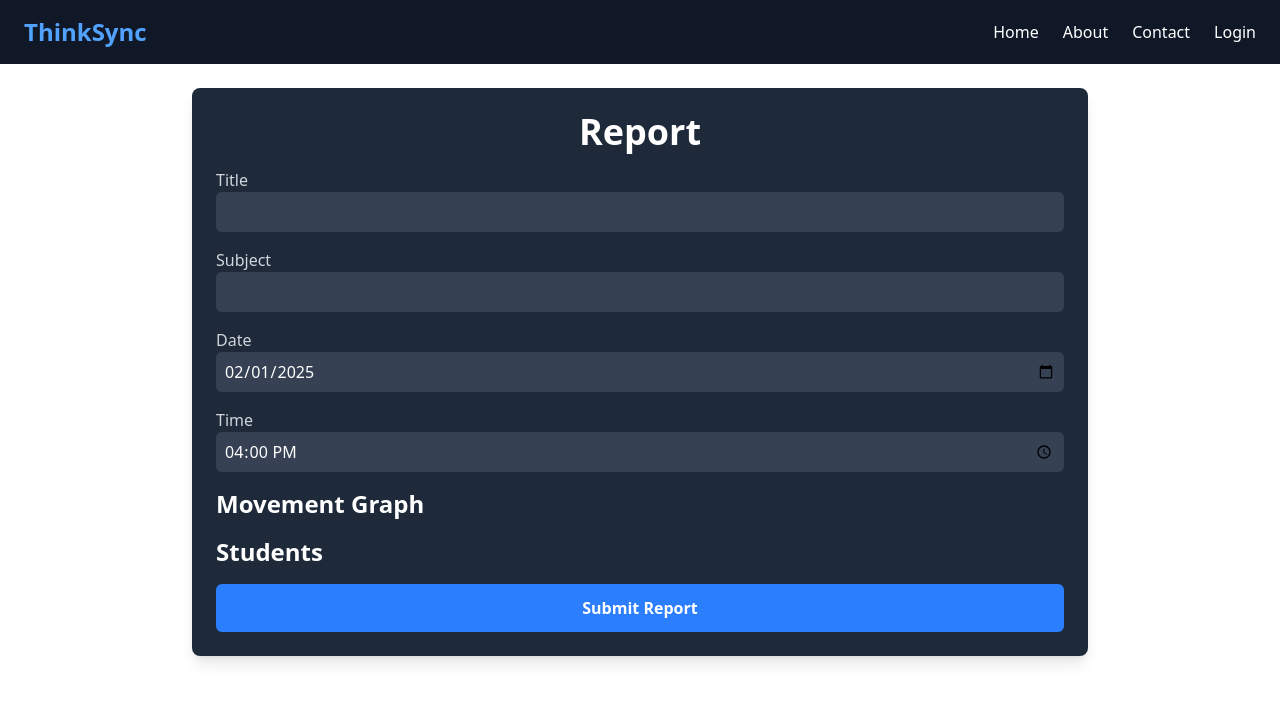
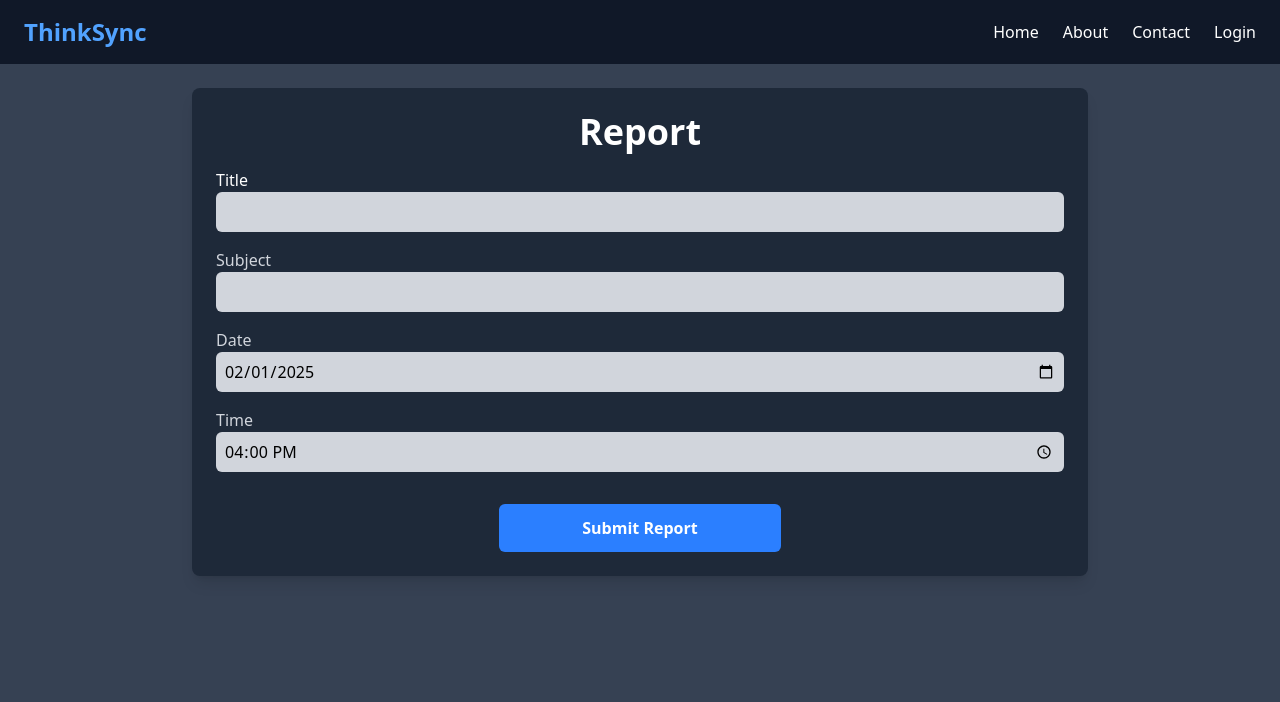
Before and after one commit to Moeed-Chughtai/ICHack25, a React (Vite) app in the folder frontend/: page /report in a window 1280 px wide. Shown: the top 702 px of the page. Built offline with nearby package versions, Linux system fonts and the light colour scheme.

Commit message:
css overhaul

```diff
--- a/frontend/package.json
+++ b/frontend/package.json
@@ -13,6 +13,7 @@
     "@react-three/drei": "^9.121.4",
     "@react-three/fiber": "^8.17.14",
     "@tailwindcss/vite": "^4.0.3",
+    "lucide-react": "^0.474.0",
     "papaparse": "^5.5.2",
     "react": "^18.3.1",
     "react-dom": "^18.3.1",
--- a/frontend/src/data/Sessions.json
+++ b/frontend/src/data/Sessions.json
@@ -179,6 +179,24 @@
             "subject": "erttr",
             "date": "2025-02-02",
             "time": "01:56"
+        },
+        "7": {
+            "title": "title",
+            "subject": "subject",
+            "date": "2025-02-02",
+            "time": "02:06"
+        },
+        "8": {
+            "title": "213",
+            "subject": "123",
+            "date": "2025-02-02",
+            "time": "02:15"
+        },
+        "9": {
+            "title": "title",
+            "subject": "123132",
+            "date": "2025-02-02",
+            "time": "02:39"
         }
     }
 }
--- a/frontend/src/pages/Analysis.jsx
+++ b/frontend/src/pages/Analysis.jsx
@@ -45,7 +45,7 @@ const Analysis = () => {
   };
 
   return (
-    <div className="bg-gray-900 text-white min-h-screen flex flex-col items-center p-6">
+    <div className="bg-gray-700 text-white min-h-screen flex flex-col items-center p-6">
       <div className="bg-gray-800 p-6 rounded-lg shadow-lg w-full max-w-4xl text-center">
         <h2 className="text-4xl font-bold text-white mb-6">Upload Video for Analysis</h2>
 
@@ -54,7 +54,7 @@ const Analysis = () => {
             type="file"
             accept="video/mp4"
             onChange={handleFileChange}
-            className="w-full p-2 bg-gray-700 text-white rounded-md mb-4"
+            className="w-full p-2 bg-gray-300 text-black rounded-md mb-4"
           />
           <button
             type="submit"
--- a/frontend/src/pages/Home.jsx
+++ b/frontend/src/pages/Home.jsx
@@ -6,7 +6,7 @@ const Home = () => {
   const navigate = useNavigate();
 
   return (
-    <div className="bg-gray-900 text-white min-h-screen flex flex-col items-center">
+    <div className="bg-gray-700 text-white min-h-screen flex flex-col items-center">
       {/* 3D Cap Positioned Above the Title */}
       <div className="relative w-full h-[150px] flex items-center justify-center">
         <Scene />
@@ -23,7 +23,7 @@ const Home = () => {
           <h1 className="text-5xl md:text-6xl font-extrabold text-white leading-tight">
             Welcome to <span className="text-blue-400">ThinkSync</span>
           </h1>
-          <p className="mt-4 text-lg text-gray-300">
+          <p className="mt-4 text-lg text-gray-200">
             Automated analysis of teaching and student needs.
           </p>
           <p className="mt-6 inline-block bg-blue-500 hover:bg-blue-600 text-white text-lg px-6 py-3 rounded-full shadow-md transition duration-300" onClick={() => navigate("/analysis")}>
@@ -47,7 +47,7 @@ const Home = () => {
       </section>
 
       {/* Call to Action (Footer) */}
-      <section className="py-16 px-6 text-center bg-blue-600 w-full">
+      <section className="py-16 px-6 text-center bg-gray-700 w-full">
         <h2 className="text-4xl font-bold text-white">Join Us</h2>
         <p className="mt-3 text-gray-100">Enhance teaching experience with AI-powered tools.</p>
         <a
--- a/frontend/src/pages/Library.jsx
+++ b/frontend/src/pages/Library.jsx
@@ -34,7 +34,7 @@ const Library = () => {
   };
 
   return (
-    <div className="bg-gray-900 text-white min-h-screen p-6 flex flex-col items-center">
+    <div className="bg-gray-700 text-white min-h-screen p-6 flex flex-col items-center">
       <div className="bg-gray-800 p-6 rounded-lg shadow-lg w-full max-w-4xl text-center mb-6">
         <h2 className="text-4xl font-bold text-white">Library</h2>
       </div>
@@ -46,7 +46,7 @@ const Library = () => {
           placeholder="Search..."
           value={searchTerm}
           onChange={(e) => setSearchTerm(e.target.value)}
-          className="w-full p-2 bg-gray-700 text-white rounded-md mr-4"
+          className="w-full p-2 bg-gray-300 text-black rounded-md mr-4"
         />
         <button className="bg-white hover:bg-gray-200 text-black font-semibold p-3 rounded-md transition">
           Search
--- a/frontend/src/pages/Report.jsx
+++ b/frontend/src/pages/Report.jsx
@@ -60,7 +60,7 @@ const Report = () => {
   };
 
   return (
-    <div className="bg-white text-white min-h-screen p-6 flex flex-col items-center">
+    <div className="bg-gray-700 text-white min-h-screen p-6 flex flex-col items-center">
       <form
         onSubmit={handleSubmit}
         className="bg-gray-800 p-6 rounded-lg shadow-lg w-full max-w-4xl"
@@ -70,13 +70,13 @@ const Report = () => {
         </h2>
 
         <div className="mb-4">
-          <label className="block text-gray-300">Title</label>
+          <label className="block text-white">Title</label>
           <input
             type="text"
             name="title"
             value={formData.title}
             onChange={handleChange}
-            className="w-full p-2 bg-gray-700 text-white rounded-md"
+            className="w-full p-2 bg-gray-300 text-black rounded-md"
             required
           />
         </div>
@@ -88,7 +88,7 @@ const Report = () => {
             name="subject"
             value={formData.subject}
             onChange={handleChange}
-            className="w-full p-2 bg-gray-700 text-white rounded-md"
+            className="w-full p-2 bg-gray-300 text-black rounded-md"
             required
           />
         </div>
@@ -100,7 +100,7 @@ const Report = () => {
             name="date"
             value={formData.date}
             onChange={handleChange}
-            className="w-full p-2 bg-gray-700 text-white rounded-md"
+            className="w-full p-2 bg-gray-300 text-black rounded-md"
             required
           />
         </div>
@@ -112,20 +112,19 @@ const Report = () => {
             name="time"
             value={formData.time}
             onChange={handleChange}
-            className="w-full p-2 bg-gray-700 text-white rounded-md"
+            className="w-full p-2 bg-gray-300 text-black rounded-md"
             required
           />
         </div>
 
-        <h2 className="text-2xl font-bold text-white mb-4">Movement Graph</h2>
-        <h2 className="text-2xl font-bold text-white mb-4">Students</h2>
-
-        <button
-          type="submit"
-          className="w-full bg-blue-500 hover:bg-blue-600 text-white font-semibold p-3 rounded-md transition"
-        >
-          Submit Report
-        </button>
+        <div className="flex mt-8 justify-center items-center">
+          <button
+            type="submit"
+            className="w-1/3 bg-blue-500 hover:bg-blue-600 text-white font-semibold p-3 rounded-md transition"
+          >
+            Submit Report
+          </button>
+        </div>
       </form>
     </div>
   );
```
Also changed, not shown: frontend/src/pages/Dashboard.jsx (+30 -36 lines), 1 other file (tests, documents, lock files or other folders).
